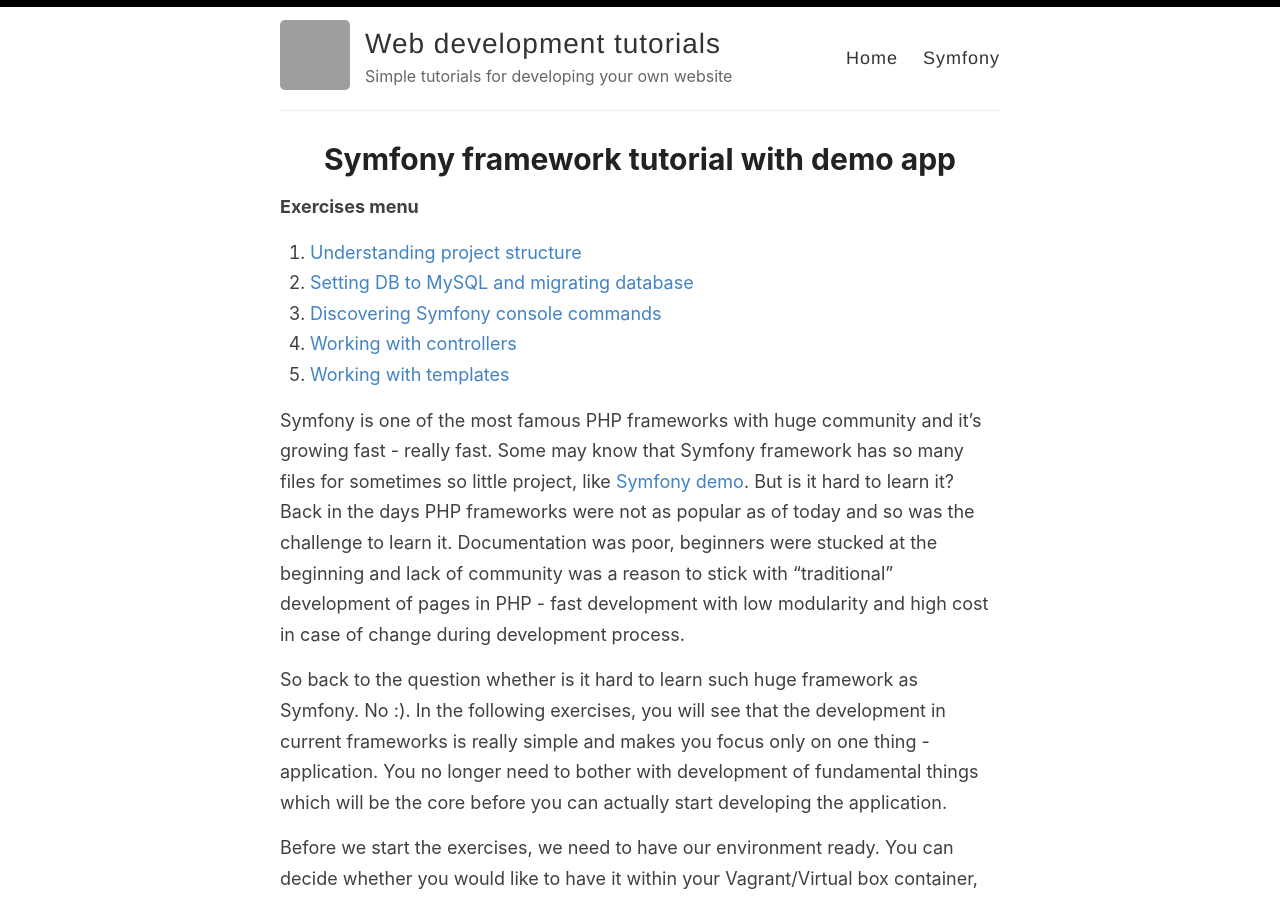
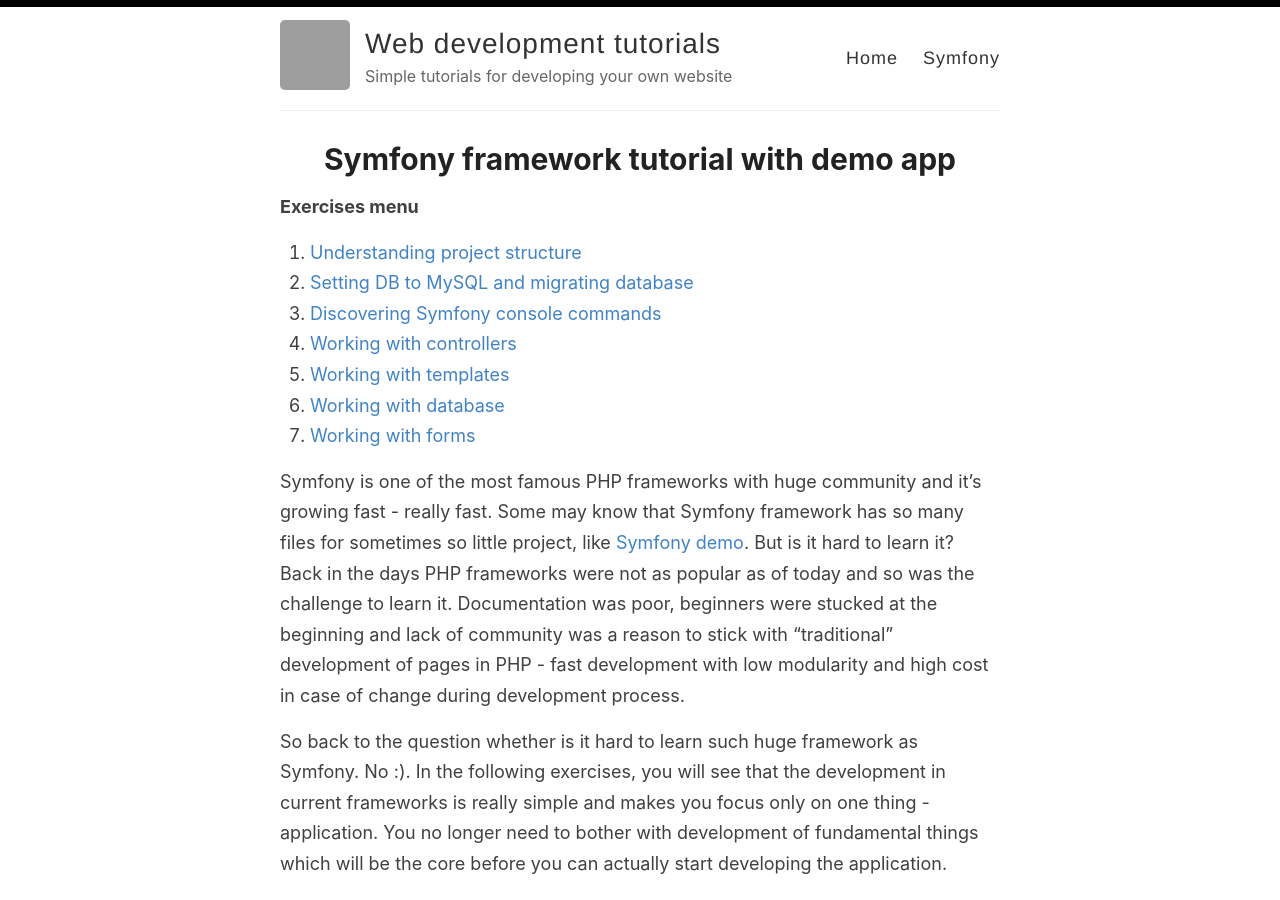
Before and after one commit to Lkopo/lkopo.github.io, a Jekyll site: the page built from _pages/symfony.md, in a window 1280 px wide and 900 px high. Built offline with Jekyll 4.4.1, drawn with Linux system fonts in a browser that asks for light colours; grey boxes are pictures that could not be loaded.

Commit message:
Update symfony.md

```diff
--- a/_pages/symfony.md
+++ b/_pages/symfony.md
@@ -10,6 +10,8 @@ permalink: /tutorial/symfony
 3. [Discovering Symfony console commands](/tutorial/symfony/03-discovering-symfony-console-commands)
 4. [Working with controllers](/tutorial/symfony/04-working-with-controllers)
 5. [Working with templates](/tutorial/symfony/05-working-with-templates)
+6. [Working with database](/tutorial/symfony/06-working-with-database)
+7. [Working with forms](/tutorial/symfony/07-working-with-forms)
 
 Symfony is one of the most famous PHP frameworks with huge community and it's growing fast - really fast. Some may know that Symfony framework has so many files for sometimes so little project, like [Symfony demo](https://github.com/symfony/demo). But is it hard to learn it? Back in the days PHP frameworks were not as popular as of today and so was the challenge to learn it. Documentation was poor, beginners were stucked at the beginning and lack of community was a reason to stick with "traditional" development of pages in PHP - fast development with low modularity and high cost in case of change during development process.
 
```
